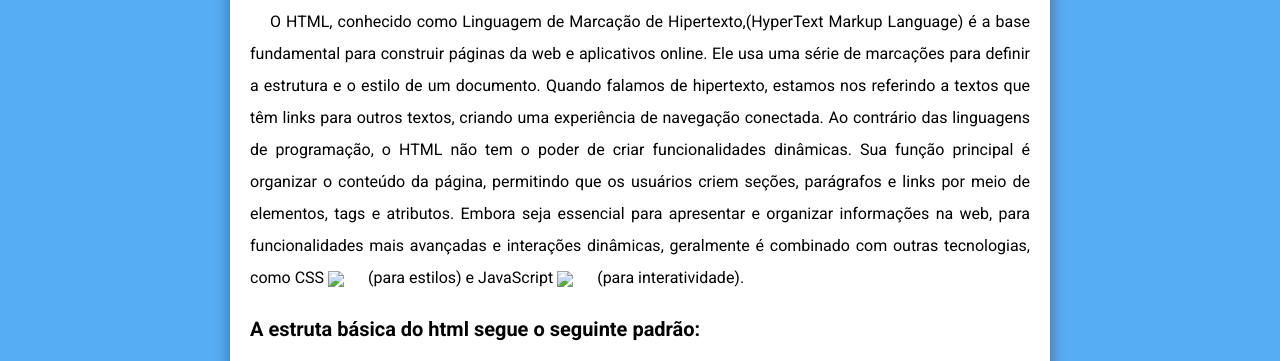
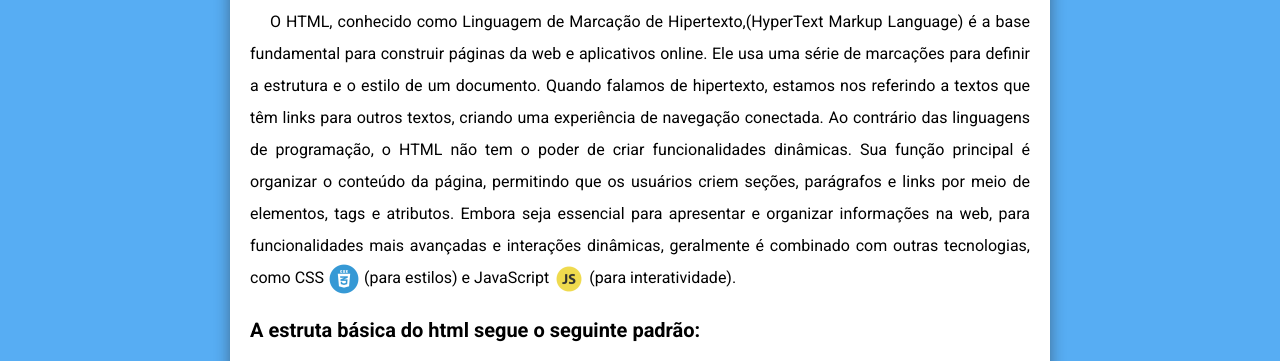
Before and after one commit to marcospeterson/html-css, a plain HTML site: page html_s/Modulo_1/index.html in a window 1280 px wide. Shown: the part 426-787 px from the top of the page. Drawn offline with Linux system fonts and the light colour scheme.

Commit message:
colocando arquivos nos lugares certos

```diff
--- a/html_s/Modulo_1/index.html
+++ b/html_s/Modulo_1/index.html
@@ -25,7 +25,7 @@
             <h2>Oque é HTML?</h2>
                 <p>O HTML, conhecido como Linguagem de Marcação de Hipertexto,(HyperText Markup Language) é a base fundamental para construir páginas da web e aplicativos online. Ele usa uma série de marcações para definir a estrutura e o estilo de um documento. Quando falamos de hipertexto, estamos nos referindo a textos que têm links para outros textos, criando uma experiência de navegação conectada.
 
-                    Ao contrário das linguagens de programação, o HTML não tem o poder de criar funcionalidades dinâmicas. Sua função principal é organizar o conteúdo da página, permitindo que os usuários criem seções, parágrafos e links por meio de elementos, tags e atributos. Embora seja essencial para apresentar e organizar informações na web, para funcionalidades mais avançadas e interações dinâmicas, geralmente é combinado com outras tecnologias, como CSS <img src="Favicon/favicon_io/favicon-32x32.png" class="imgfavi"> (para estilos) e JavaScript <img src="Favicon/favicon-32x32.png" class="imgfavi"> (para interatividade).</p>
+                    Ao contrário das linguagens de programação, o HTML não tem o poder de criar funcionalidades dinâmicas. Sua função principal é organizar o conteúdo da página, permitindo que os usuários criem seções, parágrafos e links por meio de elementos, tags e atributos. Embora seja essencial para apresentar e organizar informações na web, para funcionalidades mais avançadas e interações dinâmicas, geralmente é combinado com outras tecnologias, como CSS <img src="img/favicon-32x32css.png" class="imgfavi"> (para estilos) e JavaScript <img src="img/favicon-32x32.png" class="imgfavi"> (para interatividade).</p>
 
 
 
```
Also changed, not shown: html_s/Modulo_1/img/favicon-32x32.png (added), html_s/Modulo_1/img/favicon-32x32css.png (added), html_s/Modulo_2/fav_css/android-chrome-192x192.png (renamed from html_s/Modulo_2/img/fav_css/android-chrome-192x192.png), html_s/Modulo_2/fav_css/android-chrome-512x512.png (renamed from html_s/Modulo_2/img/fav_css/android-chrome-512x512.png), html_s/Modulo_2/fav_css/apple-touch-icon.png (renamed from html_s/Modulo_2/img/fav_css/apple-touch-icon.png), html_s/Modulo_2/fav_css/favicon-16x16.png (renamed from html_s/Modulo_2/img/fav_css/favicon-16x16.png), html_s/Modulo_2/fav_css/favicon-32x32.png (renamed from html_s/Modulo_2/img/fav_css/favicon-32x32.png), html_s/Modulo_2/fav_css/favicon.ico (renamed from html_s/Modulo_2/img/fav_css/favicon.ico).
